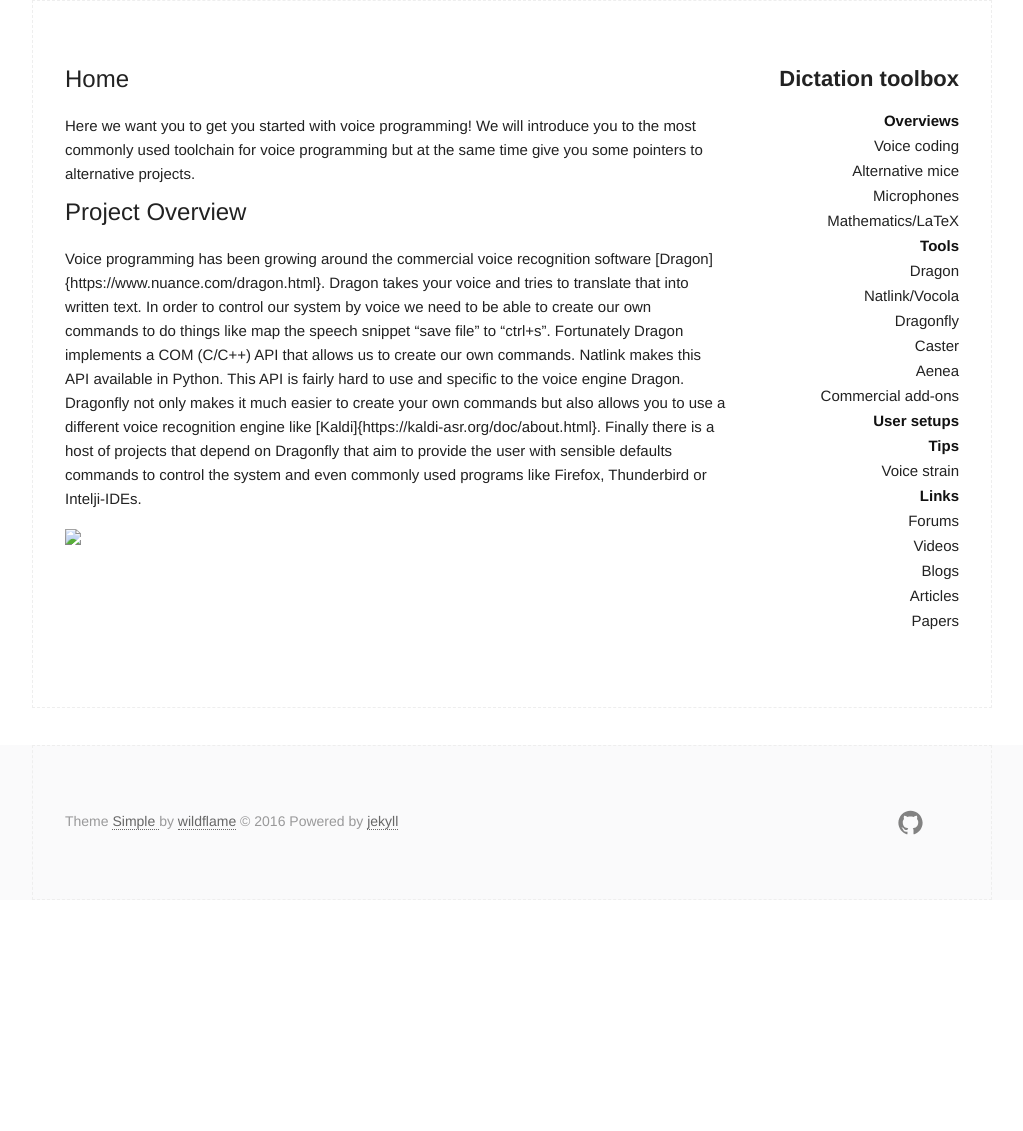
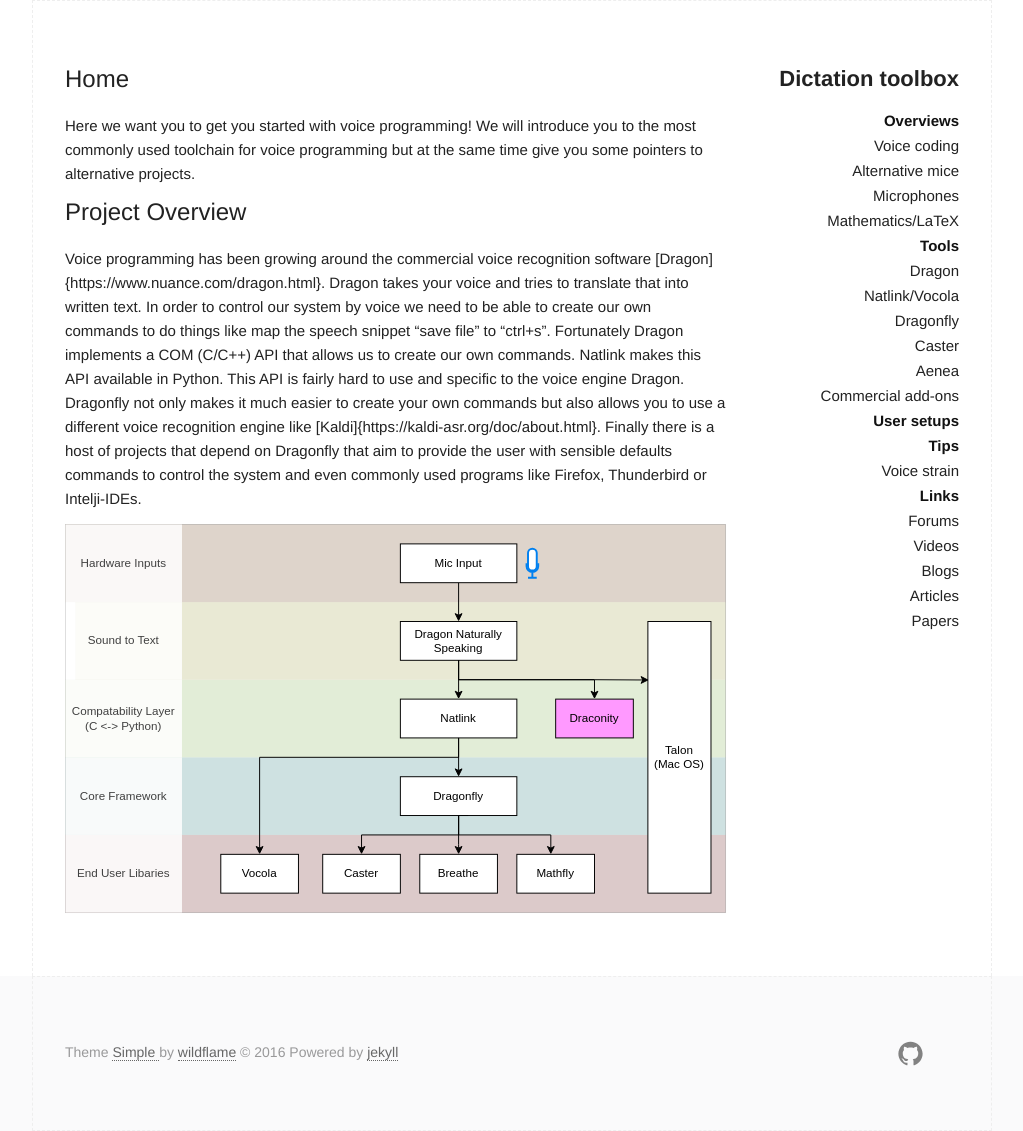
Before and after one commit to dictation-toolbox/dictation-toolbox.org, a Jekyll site: the page built from index.md, in a window 1280 px wide. Shown: the whole page, without its empty margins (128-1151 px from the left). Built offline with Jekyll 4.4.1, drawn with Linux system fonts in a browser that asks for light colours; before the commit the page ends 900 px from its top, so only the background shows below that.

Commit message:
Fixed link

```diff
--- a/index.md
+++ b/index.md
@@ -8,4 +8,4 @@ Here we want you to get you started with voice programming! We will introduce yo
 # Project Overview
 Voice programming has been  growing around the commercial voice recognition software [Dragon]{https://www.nuance.com/dragon.html}.  Dragon takes your voice and tries to translate that into written text. In order to control our system by voice we need to be able to create our own commands to do things like map the speech snippet "save file" to "ctrl+s". Fortunately Dragon implements a COM (C/C++)  API that allows us to create our own commands. Natlink  makes this   API available in Python. This  API is fairly  hard to use and  specific to the voice engine Dragon. Dragonfly  not only makes  it much easier to create your own commands but also allows you to  use a different voice recognition engine like [Kaldi]{https://kaldi-asr.org/doc/about.html}. Finally there is a host of projects that depend on Dragonfly that aim to provide the user with sensible defaults commands  to control the system and even commonly used programs like Firefox, Thunderbird or Intelji-IDEs.
 
- <img src="{{ site.baseurl }}/assets/voicecoding_landscape.svg"  >
+ <img src="{{ site.baseurl }}/assets/img/voicecoding_landscape.svg"  >
```
